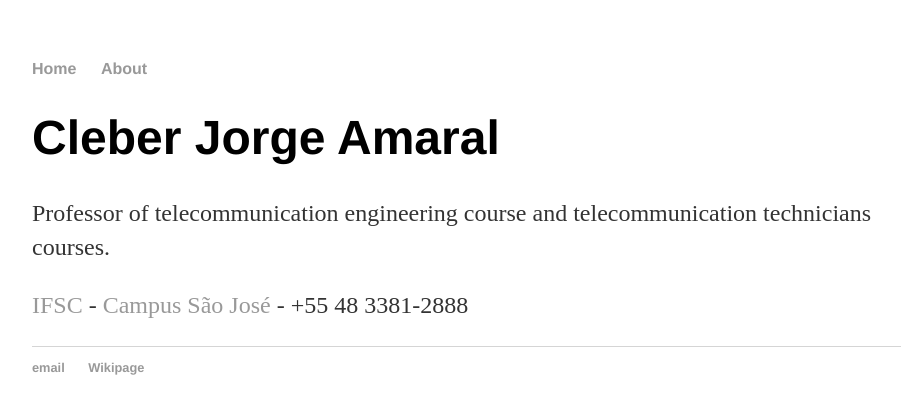
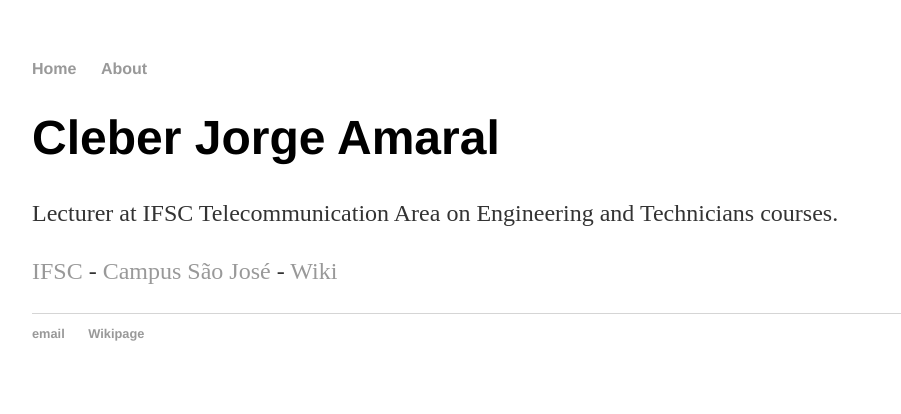
Before and after one commit to cleberjamaral/cleberjamaral.github.io, a Jekyll site: the page built from index.html, in a window 1280 px wide. Shown: the top 414 px of the page, without its empty margins (160-1061 px from the left). Built offline with Jekyll 4.4.1, drawn with Linux system fonts in a browser that asks for light colours.

Commit message:
Update index.html

```diff
--- a/index.html
+++ b/index.html
@@ -2,8 +2,12 @@
 layout: default
 title: Cleber Jorge Amaral
 ---
+
+<!--This website is based on the example showed in:
+https://help.github.com/articles/adding-a-jekyll-theme-to-your-github-pages-site-with-the-jekyll-theme-chooser/-->
+
 <div class="blurb">
 	<h1>Cleber Jorge Amaral</h1>
-	<p>Professor of telecommunication engineering course and telecommunication technicians courses.</p>
-	<p><a href="http://www.ifsc.edu.br">IFSC</a> - <a href="http://sj.ifsc.edu.br">Campus São José</a> - +55 48 3381-2888</a></p>
+	<p>Lecturer at IFSC Telecommunication Area on Engineering and Technicians courses.</p>
+	<p><a href="http://www.ifsc.edu.br">IFSC</a> - <a href="http://sj.ifsc.edu.br">Campus São José</a>  - <a href="http://wiki.sj.ifsc.edu.br">Wiki</a></a></p>
 </div><!-- /.blurb -->
```
